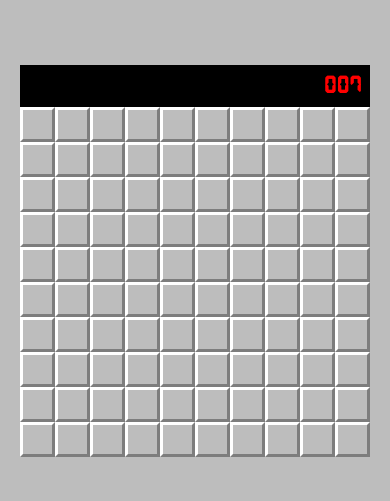
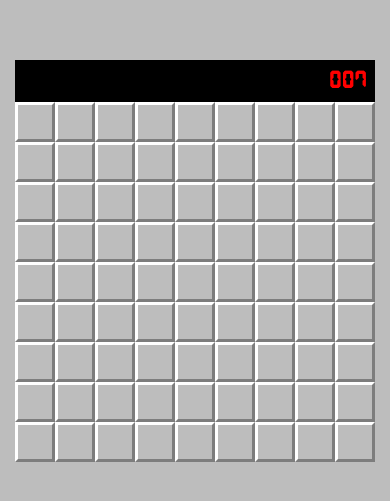
Before and after one commit to DavidNeiOs/minesweeper-rn, a React Native app: screen / in a window 390 px wide. Shown: the part 161-662 px from the top of the page. Built offline with nearby package versions, Linux system fonts and the light colour scheme.

Commit message:
reduce number of cells to make them bigger

```diff
--- a/src/components/Cell/Cell.tsx
+++ b/src/components/Cell/Cell.tsx
@@ -133,7 +133,7 @@ const CellComponent: CellType = (
         return (
           <Image
             source={Images.flaggedMine}
-            resizeMode="contain"
+            resizeMode="center"
             style={{ width, height }}
           />
         );
--- a/src/constants/index.ts
+++ b/src/constants/index.ts
@@ -3,6 +3,6 @@ import { Dimensions } from 'react-native'
 export const CONSTANTS = {
   MAX_WIDTH: Dimensions.get('screen').width,
   MAX_HEIGHT: Dimensions.get('screen').height,
-  BOARD_SIZE: Dimensions.get('screen').width > 390 ? 10 : 8,
-  CELL_SIZE:  35
+  BOARD_SIZE: Dimensions.get('screen').width > 390 ? 9 : 8,
+  CELL_SIZE:  40
 }
```
